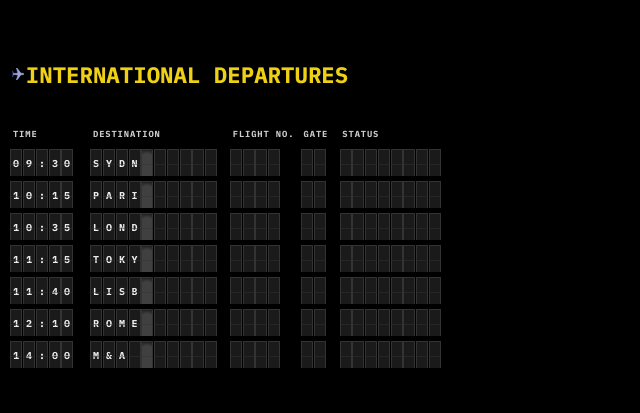
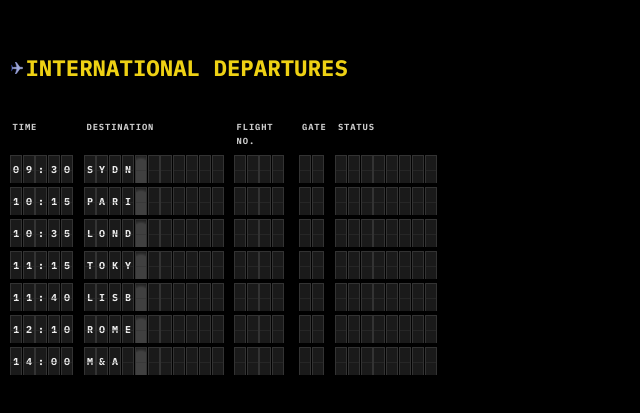
Before and after one commit to mazhang101/mazwedding, a React (Vite) app: page / in a window 1280 px wide. Shown: the part 203-616 px from the top of the page, without its empty margins (0-640 px from the left). Built offline with nearby package versions, Linux system fonts and the light colour scheme.

Commit message:
26/11: desktop fixed. test samsung

```diff
--- a/src/FlapDisplay.css
+++ b/src/FlapDisplay.css
@@ -81,7 +81,8 @@ h1 {
     font-weight: 700;
     overflow: hidden;
     display: inline-block;
-    width: var(--char-width);
+    /* width: var(--char-width); */
+    width: calc(var(--char-width) - 2.8px);
     text-align: center;
     vertical-align: top;
     /* Define the border/gap by setting the cell background and adding separators */
@@ -226,7 +227,7 @@ h1 {
     :root {
         --flap-height: 20px;
         /* REDUCED CHAR WIDTH for overall fit on smaller screens */
-        --char-width: 9px;
+        --char-width: 12px;
     }
 
     .board {
@@ -311,7 +312,7 @@ h1 {
     }
     .header-row, .flight-row-grid {
         /* Using the safer, buffered ratio for proportional scaling */
-        grid-template-columns: 17fr 30fr 15fr 8fr 30fr;
+        grid-template-columns: 17fr 35fr 15fr 8fr 25fr;
         column-gap: 2px; /* Use the wider gap for desktop */
     }
 }
```
